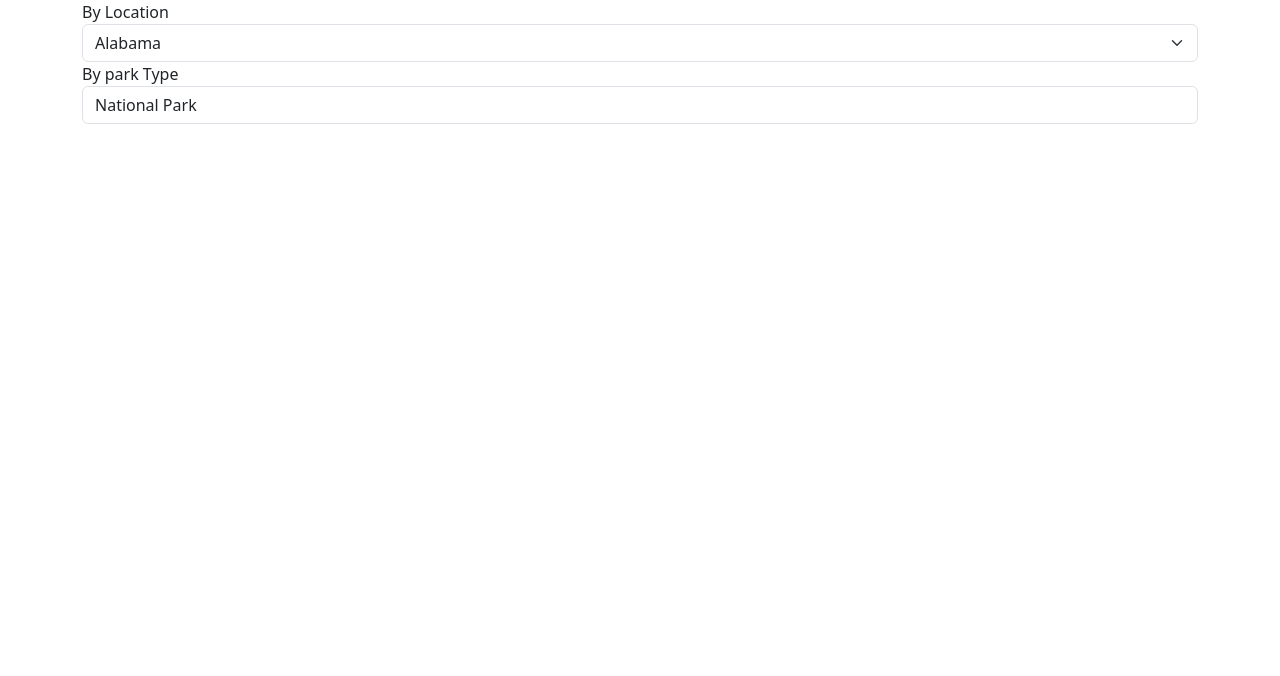
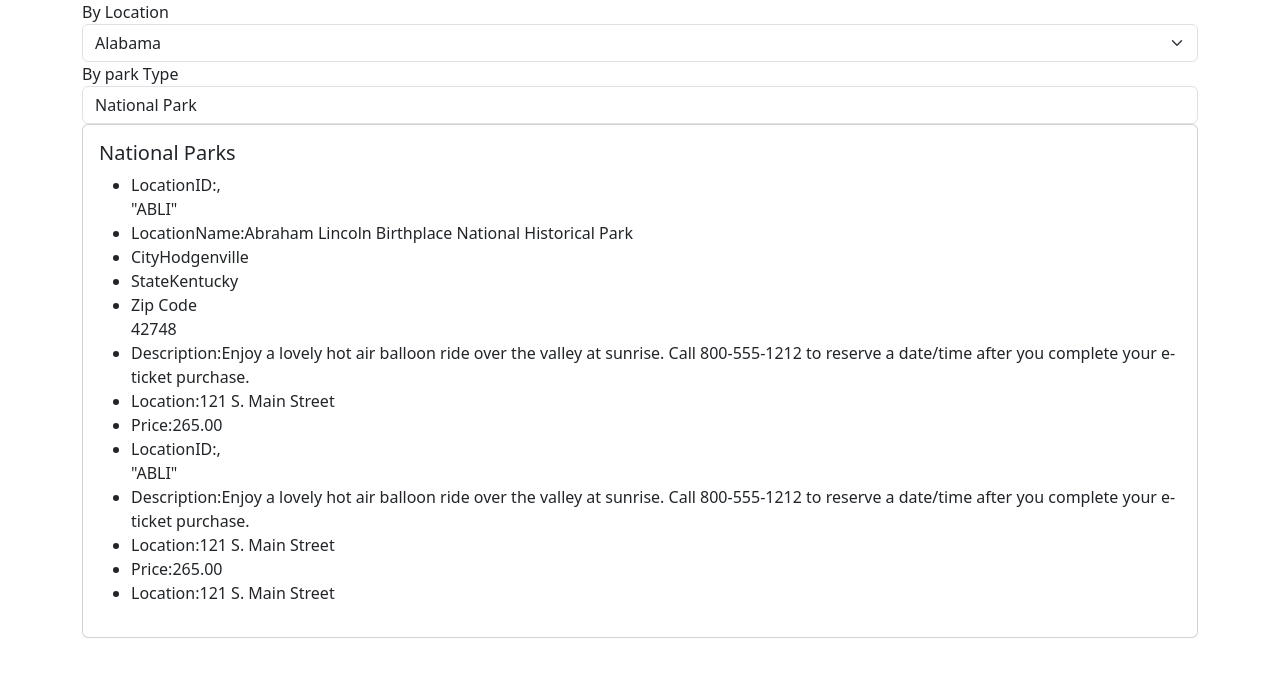
Before and after one commit to zKevin19/EnjoyTheOutdoors, a plain HTML site: page national-parks.html in a window 1280 px wide. Drawn offline with nearby package versions, Linux system fonts and the light colour scheme.

Commit message:
added new js changes

```diff
--- a/national-parks.html
+++ b/national-parks.html
@@ -37,6 +37,34 @@
     </div>
   </div>
 
+    <!--Activity Card start-->
+
+    <div id="activityDetailRow" class="container">
+      <div class="col">
+      <div class="card">
+          <div class="card-body">
+              <h5 id="activityName" class="card-title">National Parks</h5>
+              <ul id="activityDetails" class="">
+                  <li> LocationID:,</li><span id="activityId" >"ABLI"</span></li>
+                  <li>LocationName:<span id="activityDesc">Abraham Lincoln Birthplace National Historical Park</span></li>
+                  <li>City<span id="activityLocation">Hodgenville</span></li>
+                  <li>State<span id="activityPrice">Kentucky </span></li>
+                  <li> Zip Code</li><span id="activityId" >42748</span></li>
+                  <li>Description:<span id="activityDesc">Enjoy a lovely hot air balloon ride over the valley at sunrise.  Call 800-555-1212 to reserve a date/time after you complete your e-ticket purchase.</span></li>
+                  <li>Location:<span id="activityLocation">121 S. Main Street</span></li>
+                  <li>Price:<span id="activityPrice">265.00 </span></li><li> LocationID:,</li><span id="activityId" >"ABLI"</span></li>
+                  <li>Description:<span id="activityDesc">Enjoy a lovely hot air balloon ride over the valley at sunrise.  Call 800-555-1212 to reserve a date/time after you complete your e-ticket purchase.</span></li>
+                  <li>Location:<span id="activityLocation">121 S. Main Street</span></li>
+                  <li>Price:<span id="activityPrice">265.00 </span></li>
+                  <li>Location:<span id="activityLocation">121 S. Main Street</span></li>
+
+
+              </ul>
+          </div>
+      </div>
+      </div>
+
+
 
 
 
```
